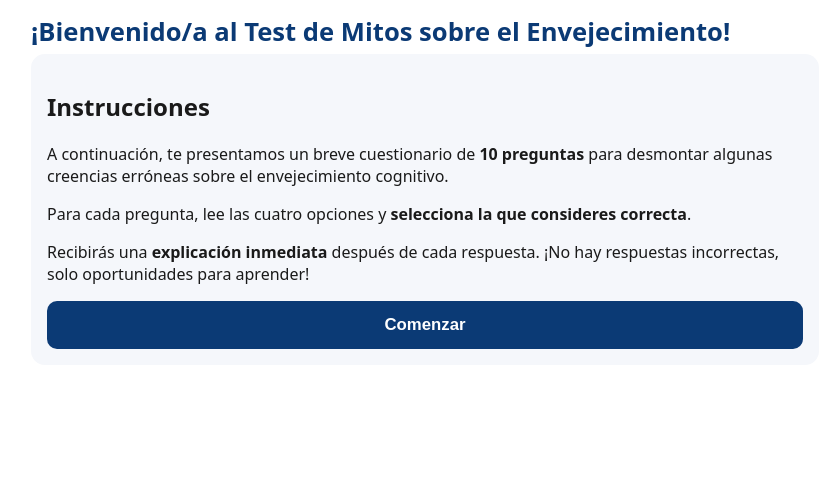
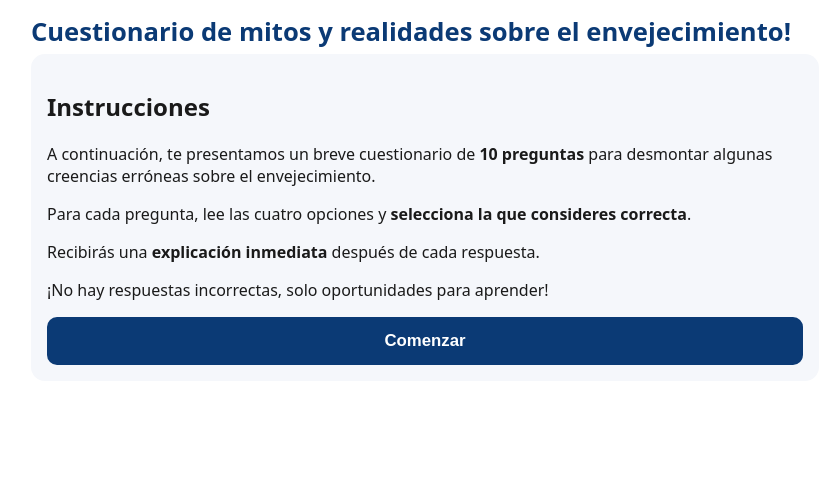
Before and after one commit to aimar-project/semana-ciencia-2025, a plain HTML site: page index.html in a window 1280 px wide. Shown: the top 484 px of the page, without its empty margins (215-1049 px from the left). Drawn offline with Linux system fonts and the light colour scheme.

Commit message:
Update index.html
Updated welcome message and instructions for clarity.

```diff
--- a/index.html
+++ b/index.html
@@ -52,13 +52,14 @@
 
 <div id="start-screen" class="wrap">
     <main>
-        <h1>¡Bienvenido/a al Test de Mitos sobre el Envejecimiento!</h1>
+        <h1>Cuestionario de mitos y realidades sobre el envejecimiento!</h1>
         <div class="card">
             <h2>Instrucciones</h2>
             <div class="instructions">
-                <p>A continuación, te presentamos un breve cuestionario de <strong>10 preguntas</strong> para desmontar algunas creencias erróneas sobre el envejecimiento cognitivo.</p>
+                <p>A continuación, te presentamos un breve cuestionario de <strong>10 preguntas</strong> para desmontar algunas creencias erróneas sobre el envejecimiento.</p>
                 <p>Para cada pregunta, lee las cuatro opciones y <strong>selecciona la que consideres correcta</strong>.</p>
-                <p>Recibirás una <strong>explicación inmediata</strong> después de cada respuesta. ¡No hay respuestas incorrectas, solo oportunidades para aprender!</p>
+                <p>Recibirás una <strong>explicación inmediata</strong> después de cada respuesta.</p>
+                <p>¡No hay respuestas incorrectas, solo oportunidades para aprender!</p>
             </div>
             <div class="controls">
                 <button id="start-btn" class="btn" type="button">Comenzar</button>
```
